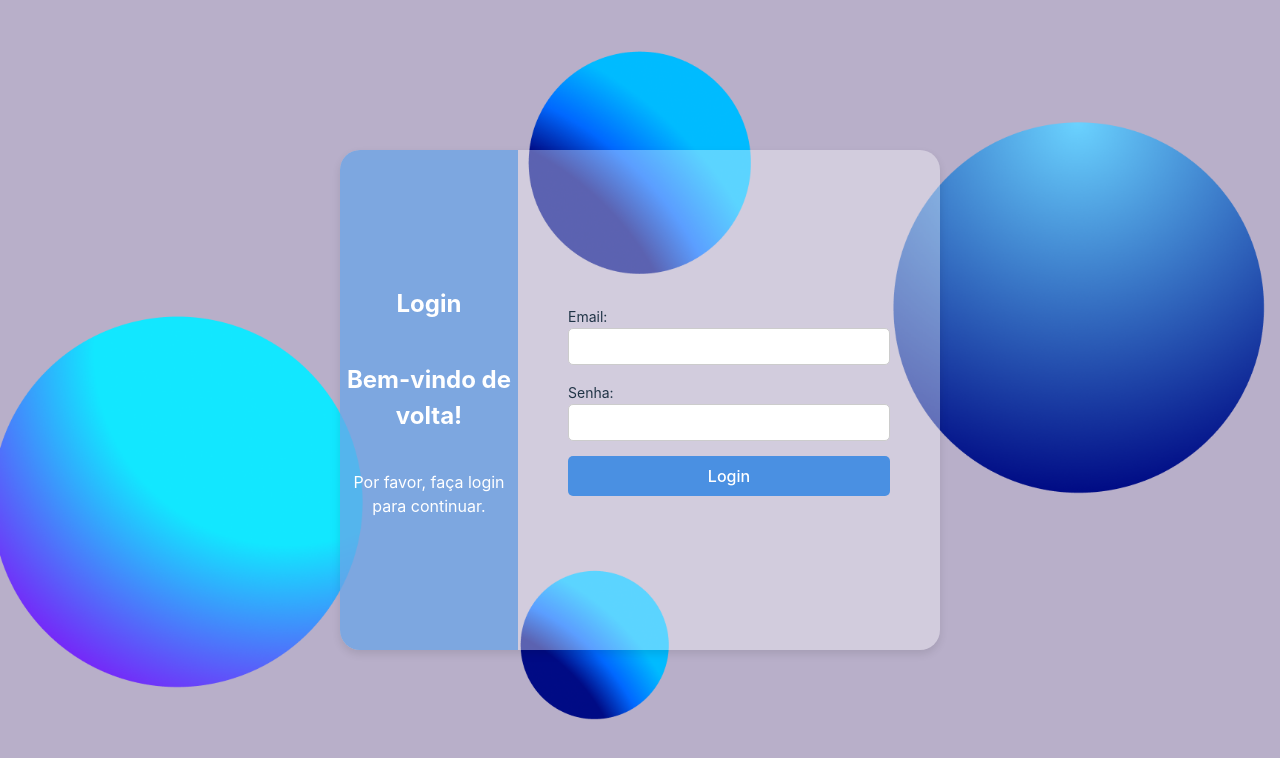
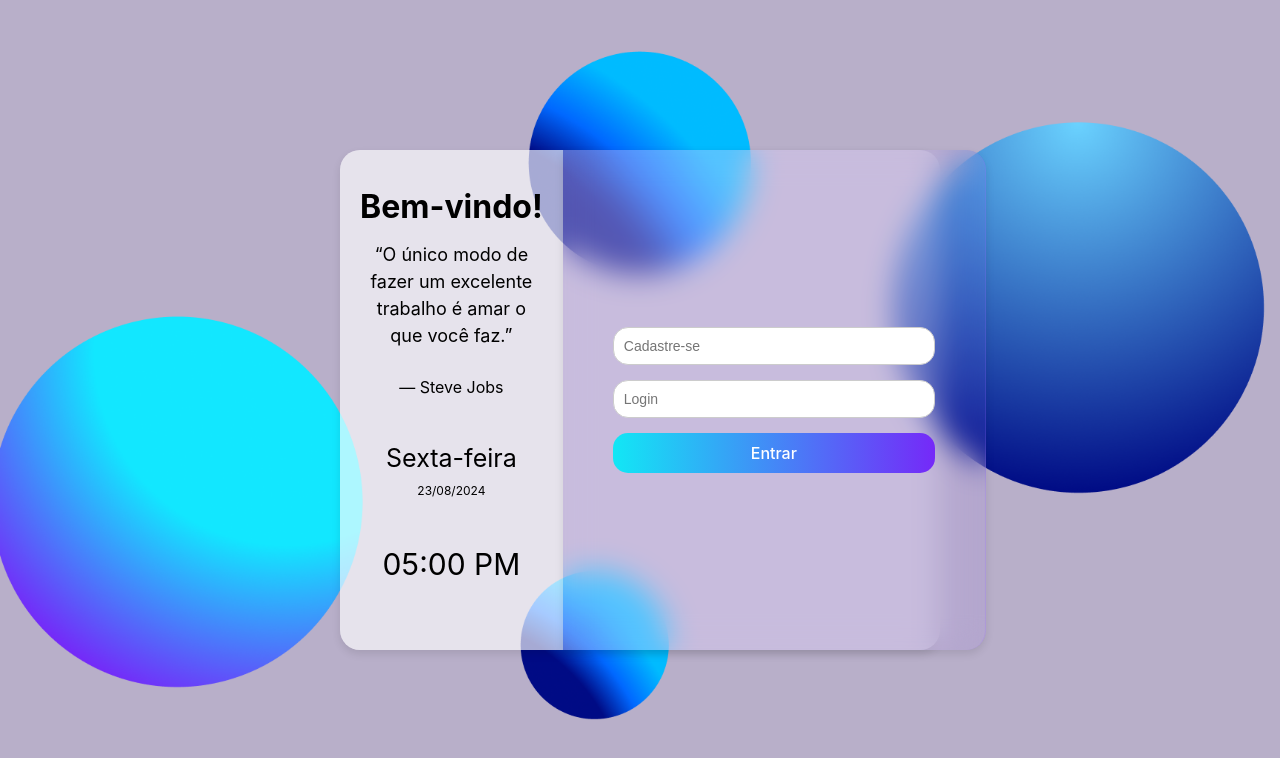
Before and after one commit to Laisadograu06/Fechadura, a React (Vite) app: page / in a window 1280 px wide. Shown: the top 758 px of the page. Built offline with nearby package versions, Linux system fonts and the light colour scheme.

Commit message:
dmskmd
pagina login

```diff
--- a/Pages/LoginPage/LoginPage.css
+++ b/Pages/LoginPage/LoginPage.css
@@ -1,5 +1,3 @@
-
-
 .fundo {
     background-image: url('../../src/assets/image/fundo.png');
     background-size: cover;
@@ -8,29 +6,28 @@
     justify-content: center;
     align-items: center;
     height: 100vh;
-    width : 100vw;
-
+    width: 100vw;
 }
 
 .login-container-login {
     display: flex;
     flex-direction: row;
-    background-color: #ffffff5b;
-    border-radius: 10px;
+    background-color: rgba(255, 255, 255, 0.3);
+    border-radius: 20px;
     box-shadow: 0 4px 8px rgba(0, 0, 0, 0.1);
     width: 600px;
-    border-radius: 20px;
     height: 500px;
 }
 
 .esquerda-login {
     flex: 1;
-    background-color: #4a91e29e;
-    color: #fff;
+    background-color: rgba(255, 255, 255, 0.5); /* Fundo mais fosco e branco */
+    color: #000; /* Cor preta */
     display: flex;
     flex-direction: column;
     justify-content: center;
     text-align: center;
+    padding: 20px;
     border-radius: 20px 0 0 20px;
 }
 
@@ -40,35 +37,73 @@
     display: flex;
     flex-direction: column;
     justify-content: center;
-    background-color: #3579bd00;
-
+    background-color: rgba(150, 100, 255, 0.1); /* Fundo roxo muito suave e transparente */
+    backdrop-filter: blur(15px); /* Efeito de desfoque */
+    border-radius: 0 20px 20px 0; /* Bordas arredondadas apenas à direita */
+    box-shadow: 0 4px 8px rgba(0, 0, 0, 0.1); /* Adiciona sombra */
+    border-right: 1px solid rgba(150, 100, 255, 0.2); /* Bordas direitas sutis */
 }
 
-label {
-    margin-top: 10px;
-    margin-bottom: 5px;
-    font-size: 14px;
+
+
+.bem-vindo {
+    font-size: 32px;
+    font-weight: bold;
+    color: #000;
+    margin: 0;
+    white-space: nowrap;
+}
+
+.motivacao {
+    font-size: 18px;
+    margin: 10px 0;
+    color: #000;
+    text-align: center;
+}
+
+.autor {
+    font-size: 16px;
+    color: #000;
+    text-align: center;
 }
 
 .input-login {
     padding: 10px;
     margin-bottom: 15px;
-    border-radius: 5px;
+    border-radius: 15px; /* Borda mais arredondada */
     border: 1px solid #ccc;
     width: 300px;
+    font-size: 14px;
 }
 
 .botao-login {
     padding: 10px;
-    background-color: #4A90E2;
+    background: linear-gradient(90deg, #12E7F5, #7529F8); /* Degradê no botão */
     color: #fff;
     border: none;
-    border-radius: 5px;
+    border-radius: 15px; /* Borda mais arredondada */
     cursor: pointer;
     width: 100%;
     font-size: 16px;
 }
 
-botao-login:hover {
+.data-semana {
+    font-size: 25px; /* Tamanho um pouco menor que o Bem-vindo */
+    margin-bottom: 0; /* Remove margem abaixo */
+}
+
+.data {
+    font-size: 12px; /* Data menor */
+    margin-top: 5px; /* Espaçamento acima */
+}
+
+.hora {
+    font-size: 30px; /* Tamanho igual ao dia da semana */
+}
+
+
+
+
+.botao-login:hover {
     background-color: #357ABD;
 }
--- a/Pages/LoginPage/LoginPage.jsx
+++ b/Pages/LoginPage/LoginPage.jsx
@@ -1,45 +1,61 @@
-import React, { useState } from "react";
+import React, { useState, useEffect } from "react";
 import '../LoginPage/LoginPage.css';
 
 const LoginPage = () => {
     const [username, setUsername] = useState("");
     const [password, setPassword] = useState("");
+    const [date, setDate] = useState(new Date());
+
+    useEffect(() => {
+        const timer = setInterval(() => {
+            setDate(new Date());
+        }, 1000);
+        return () => clearInterval(timer);
+    }, []);
 
     const handleLogin = (e) => {
         e.preventDefault();
         console.log("Username:", username, "Password:", password);
     };
 
+    const daysOfWeek = ["Domingo", "Segunda-feira", "Terça-feira", "Quarta-feira", "Quinta-feira", "Sexta-feira", "Sábado"];
+    const dayOfWeek = daysOfWeek[date.getDay()];
+    const formattedDate = `${String(date.getDate()).padStart(2, '0')}/${String(date.getMonth() + 1).padStart(2, '0')}/${date.getFullYear()}`;
+    const time = date.toLocaleTimeString([], { hour: '2-digit', minute: '2-digit' }); // Horário sem segundos
+
     return (
         <div className="fundo">
-
             <div className="login-container-login">
                 <div className="esquerda-login">
-                    <h2>Login</h2>
-                    <h2>Bem-vindo de volta!</h2>
-                    <p>Por favor, faça login para continuar.</p>
+                    <h2 className="bem-vindo">Bem-vindo!</h2>
+                    <p className="motivacao">“O único modo de fazer um excelente trabalho é amar o que você faz.”</p>
+                    <p className="autor">— Steve Jobs</p>
+                    <p className="data-semana">{dayOfWeek}</p>
+                    <p className="data">{formattedDate}</p>
+                    <p className="hora">{time}</p>
                 </div>
 
                 <div className="direita">
                     <form onSubmit={handleLogin}>
-                        <label>Email: </label>
                         <input
                             className="input-login"
                             type="text"
                             value={username}
                             onChange={(e) => setUsername(e.target.value)}
+                            placeholder="Cadastre-se"
                             required
                         />
 
-                        <label>Senha: </label>
-                        <input className="input-login"
+                        <input
+                            className="input-login"
                             type="password"
                             value={password}
                             onChange={(e) => setPassword(e.target.value)}
+                            placeholder="Login"
                             required
                         />
 
-                        <button className="botao-login" type="submit">Login</button>
+                        <button className="botao-login" type="submit">Entrar</button>
                     </form>
                 </div>
             </div>
```
